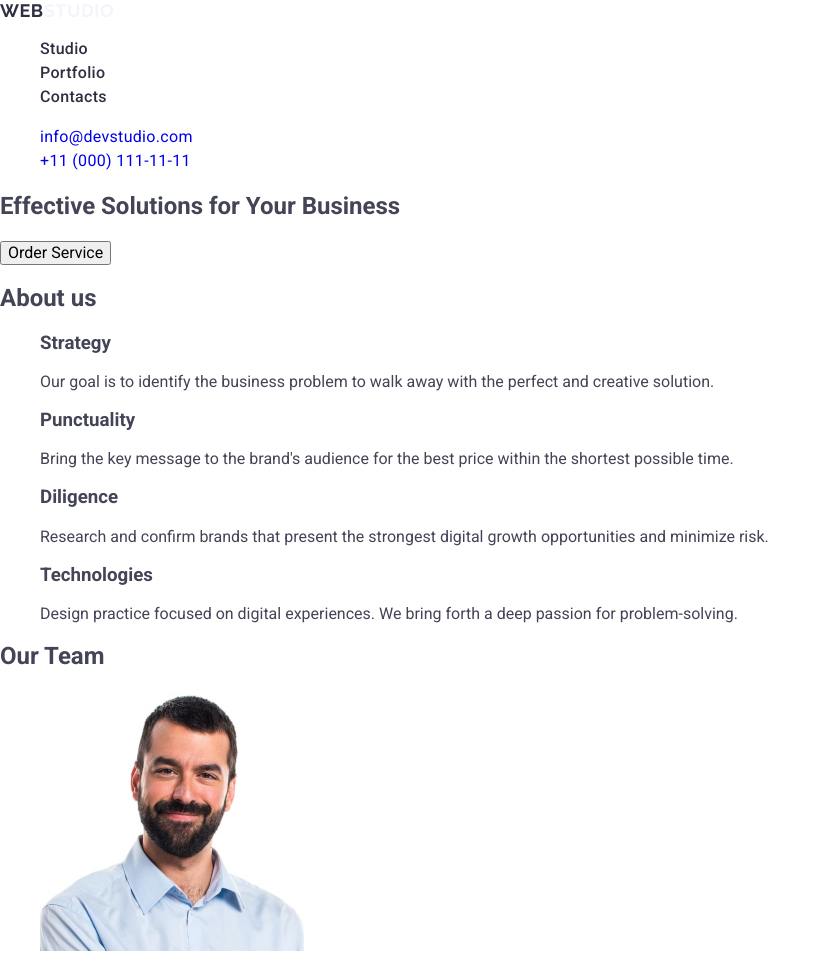
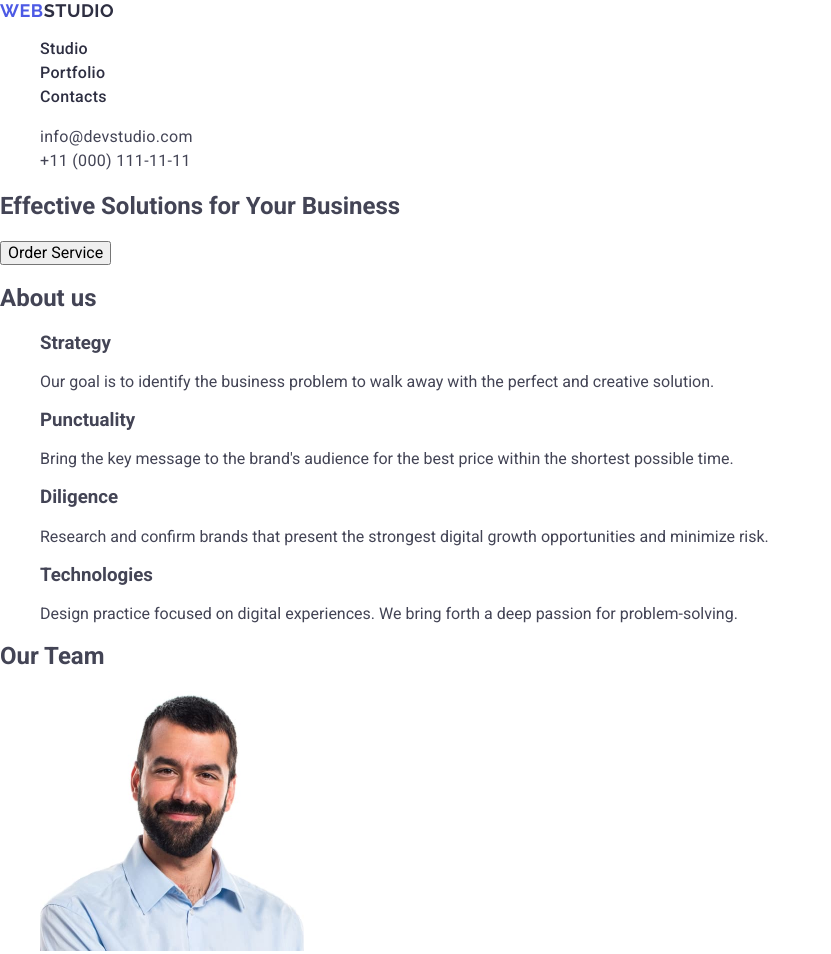
Before and after one commit to sklyole/goit-markup-hw-02, a plain HTML site: page index.html in a window 1280 px wide. Shown: the top 954 px of the page, without its empty margins (0-831 px from the left). Drawn offline with nearby package versions, Linux system fonts and the light colour scheme.

```diff
--- a/css/styles.css
+++ b/css/styles.css
@@ -1,6 +1,3 @@
-/* font-family: 'Raleway', sans-serif;
-font-family: 'Roboto', sans-serif; */
-
 body {
   font-family: 'Roboto', sans-serif;
   color: #434455;
@@ -26,15 +23,14 @@ a {
   color: #4d5ae5;
 }
 
-.header-logo,
-.logo-part {
+.header-logo .logo-part {
   color: #2e2f42;
 }
 
-.footer-logo,
-.logo-part {
+.footer-logo .logo-part {
   color: #f4f4fd;
 }
+
 .nav-link {
   font-weight: 500;
   font-size: 16px;
@@ -47,7 +43,7 @@ a {
   font-style: normal;
 }
 
-.address-item {
+.address-link {
   font-size: 16px;
   line-height: 1.5;
   letter-spacing: 0.02em;
```
Also changed, not shown: index.html (+0 -1 lines).
